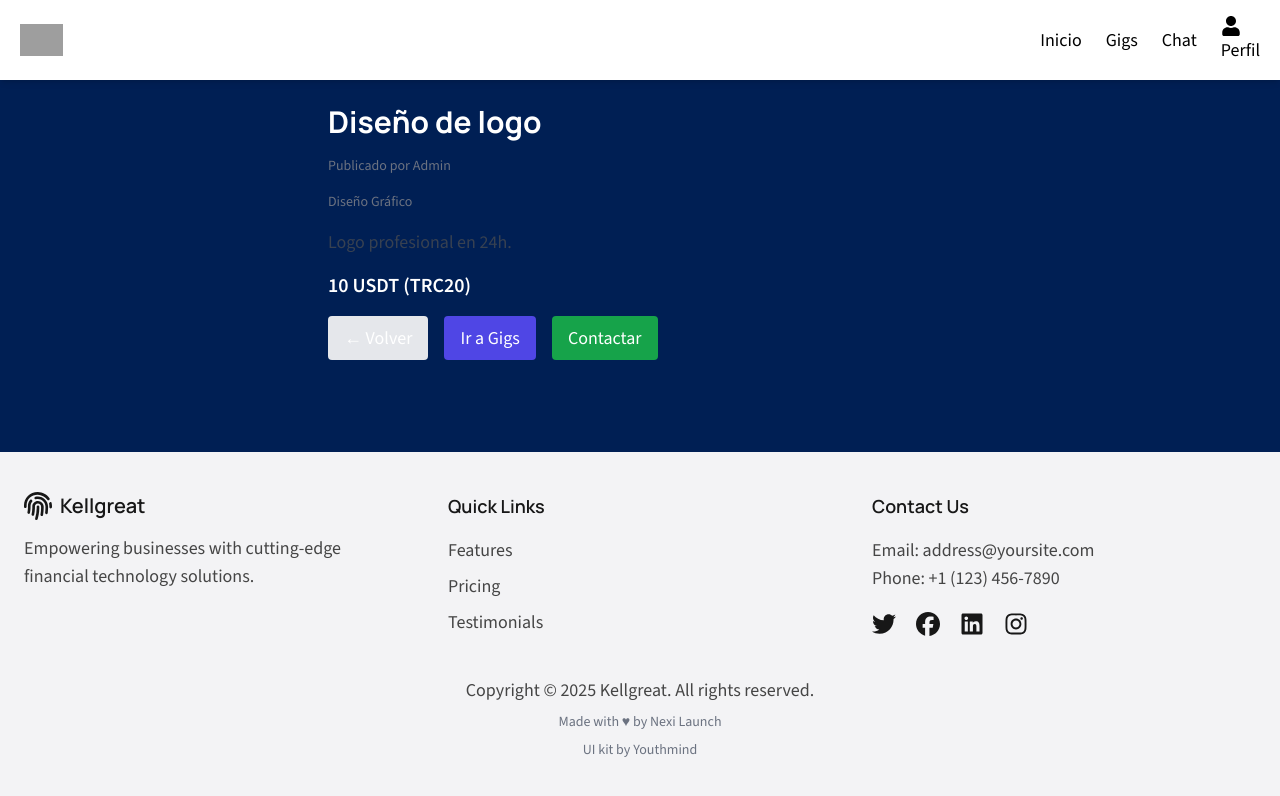
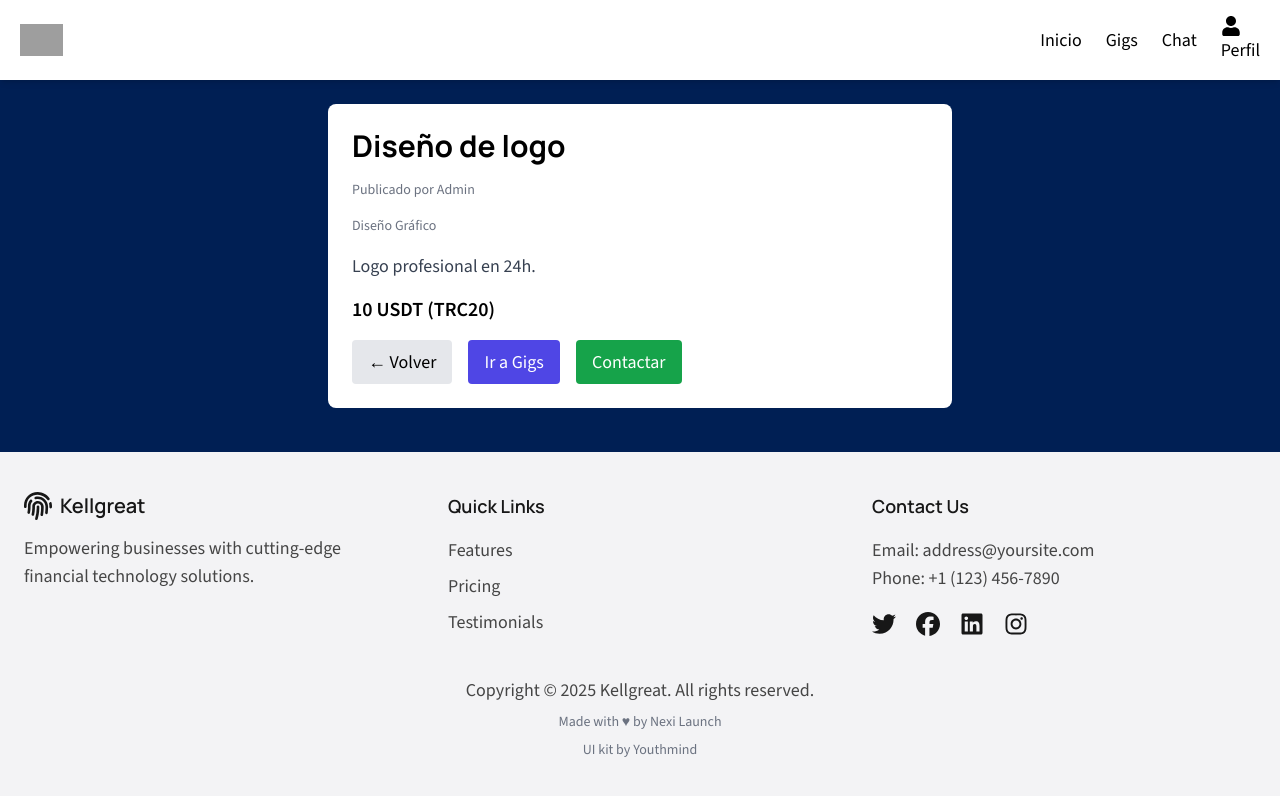
Before and after one commit to kelvingarciagarcia952-dotcom/finwise-saas-landing-page, a Next.js app: page /gigs/1 in a window 1280 px wide. Shown: the top 796 px of the page. Built offline with nearby package versions, Linux system fonts and the light colour scheme; grey boxes are pictures that could not be loaded.

Commit message:
Update page.tsx

```diff
--- a/src/app/gigs/[id]/page.tsx
+++ b/src/app/gigs/[id]/page.tsx
@@ -15,7 +15,6 @@ interface Gig {
   network: string;
 }
 
-// Tus ejemplos estáticos ahora incluyen username y network
 const staticGigs: Gig[] = [
   {
     id: '1',
@@ -55,7 +54,7 @@ export default function GigDetailPage() {
     const stored = localStorage.getItem('userGigs');
     const userGigs: Gig[] = stored ? JSON.parse(stored) : [];
     const allGigs = [...userGigs, ...staticGigs];
-    const found = allGigs.find(g => g.id === id);
+    const found = allGigs.find((g) => g.id === id);
     if (!found) {
       router.push('/gigs');
     } else {
@@ -64,11 +63,16 @@ export default function GigDetailPage() {
   }, [id, router]);
 
   if (!gig) {
-    return <div className="p-6 text-center">Cargando gig…</div>;
+    return (
+      <div className="p-6 text-center text-white">
+        Cargando gig…
+      </div>
+    );
   }
 
   return (
-    <div className="max-w-2xl mx-auto py-10 px-6 space-y-4">
+    <div className="max-w-2xl mx-auto py-10 px-6">
+      <div className="bg-white text-black rounded-lg p-6 space-y-4">
         <h1 className="text-3xl font-bold">{gig.title}</h1>
 
         <p className="text-sm text-gray-500">
@@ -86,7 +90,7 @@ export default function GigDetailPage() {
         <div className="mt-8 flex flex-wrap gap-4">
           <button
             onClick={() => router.back()}
-          className="px-4 py-2 bg-gray-200 rounded hover:bg-gray-300"
+            className="px-4 py-2 bg-gray-200 text-black rounded hover:bg-gray-300"
           >
             ← Volver
           </button>
@@ -106,5 +110,6 @@ export default function GigDetailPage() {
           </Link>
         </div>
       </div>
+    </div>
   );
           }
```
Lines whose indentation alone changed are shown as unchanged.
